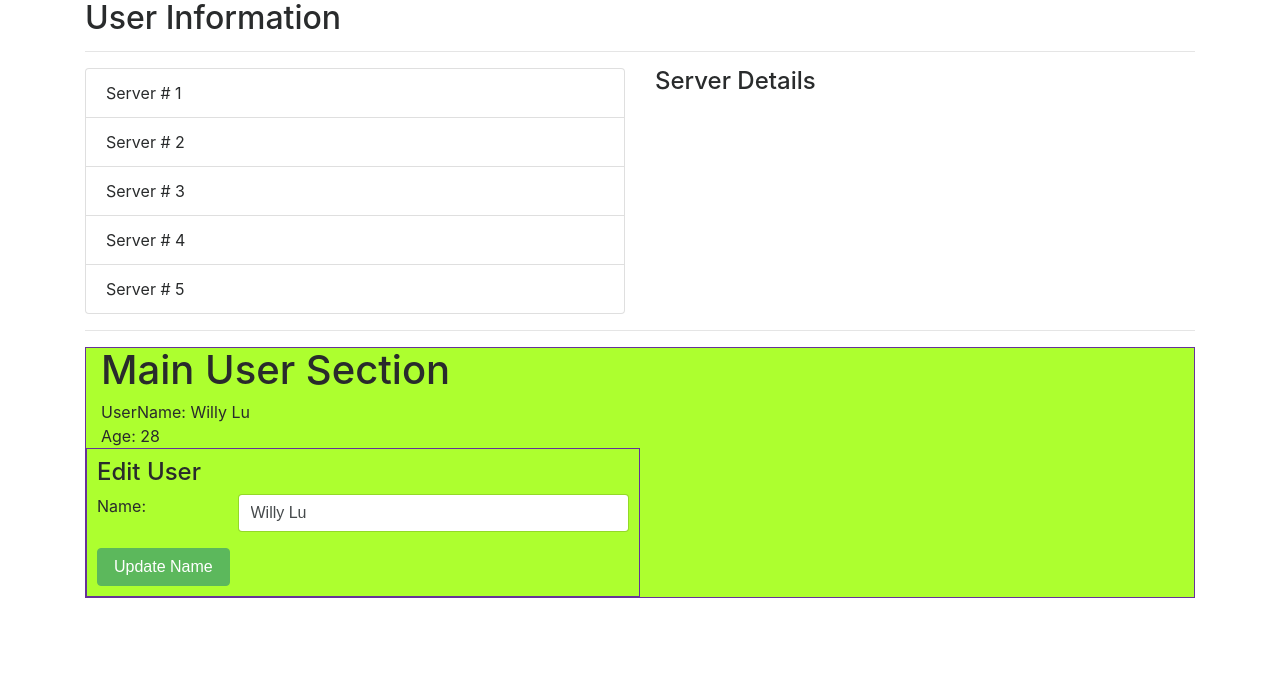
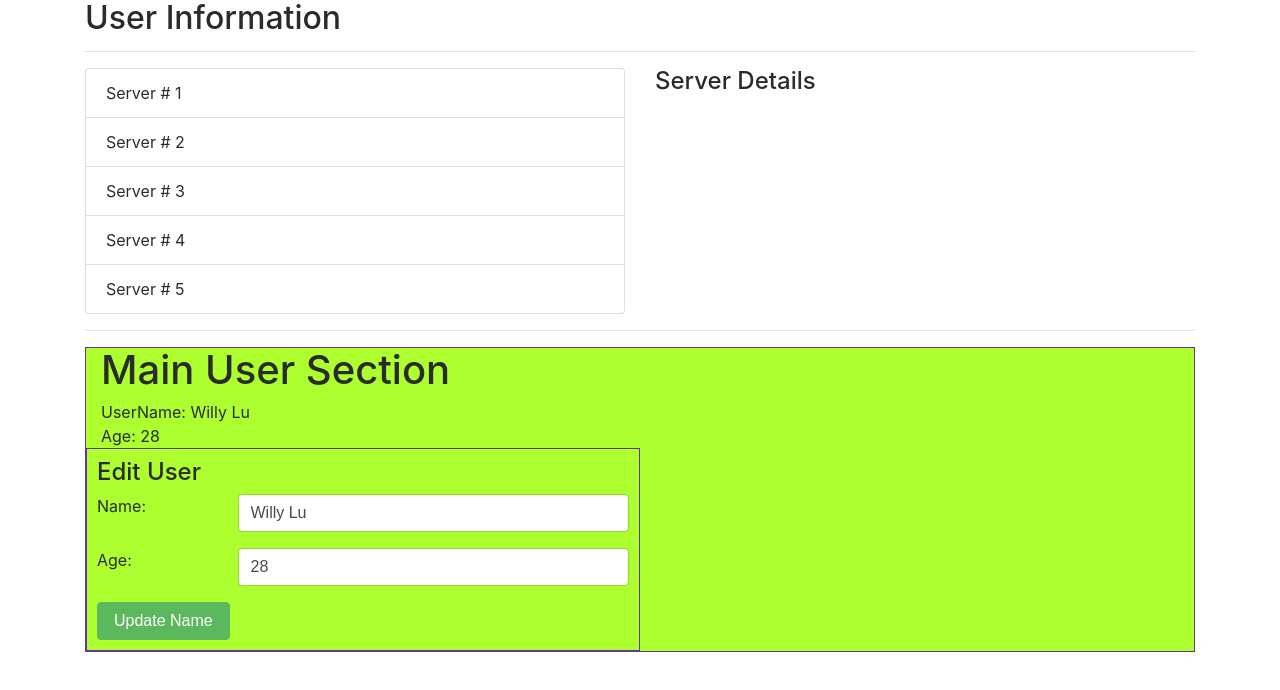
Before and after one commit to WillyLu326/Vue-Project, a Vue app: page /#/ in a window 1280 px wide. Shown: the top 690 px of the page. Built offline with nearby package versions, Linux system fonts and the light colour scheme.

Commit message:
add form-group age

```diff
--- a/src/props/EditUser.vue
+++ b/src/props/EditUser.vue
@@ -7,6 +7,15 @@
       </div>
       <div class="col-sm-9">
         <input type="text" class="form-control" name="name" v-model="name">
+      </div>
+    </div>
+
+    <div class="row form-group">
+      <div class="col-sm-3">
+        <label for="age">Age: </label>
+      </div>
+      <div class="col-sm-9">
+        <input type="text" class="form-control" name="age" v-model="age">
       </div>
     </div>
 
```
